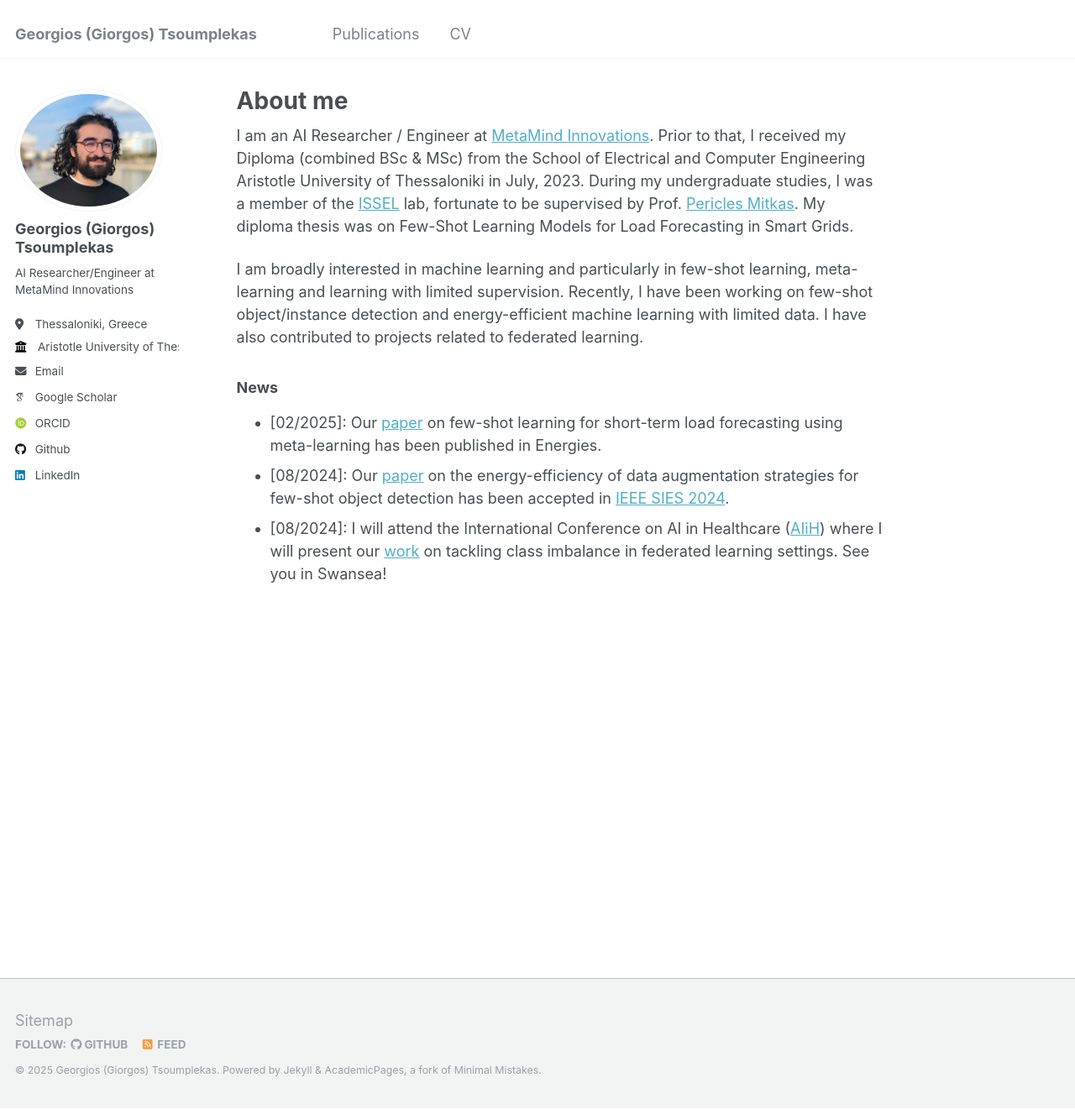
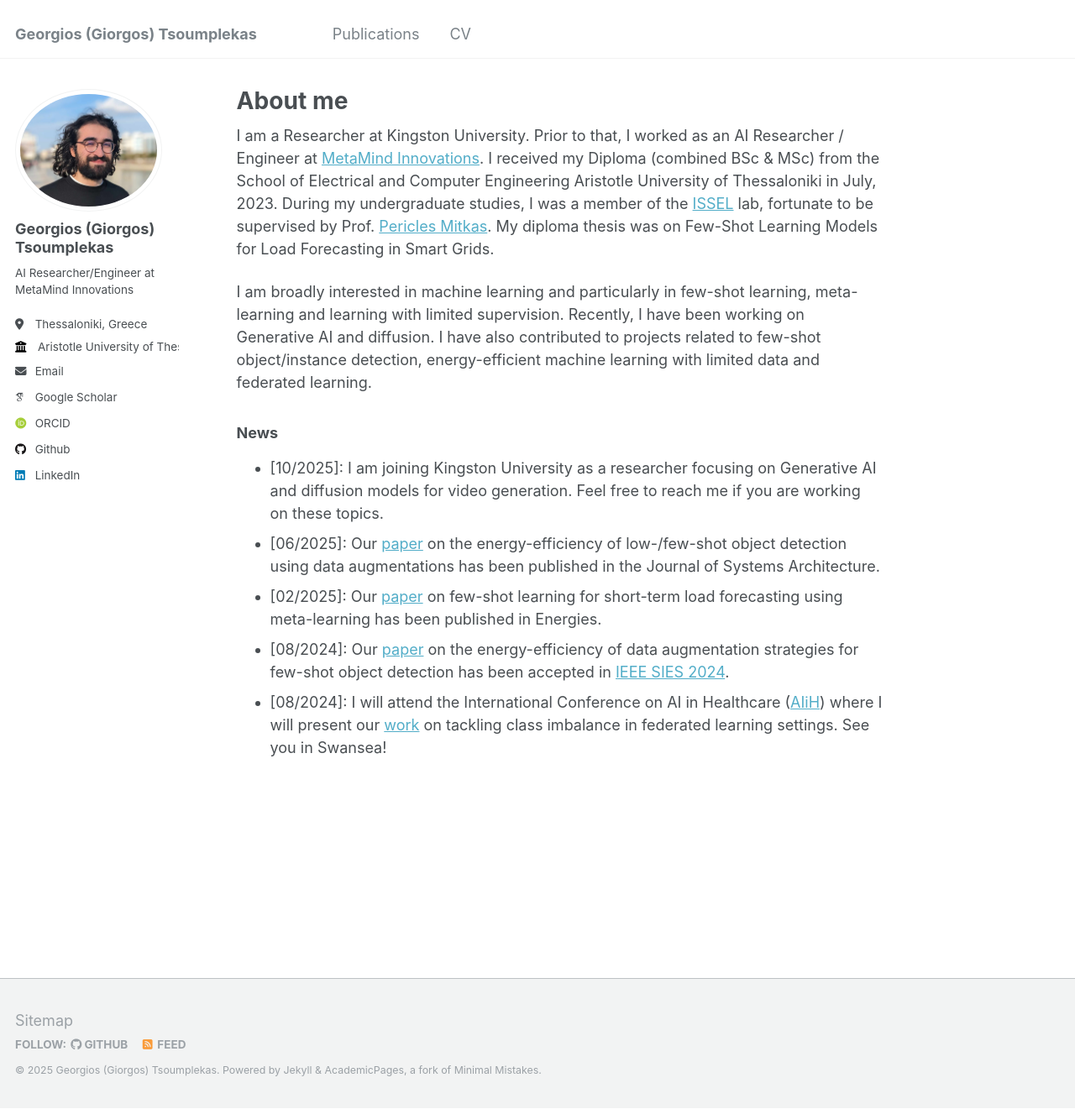
Before and after one commit to GeorgeTsoumplekas/GeorgeTsoumplekas.github.io, a Jekyll site: the page built from _pages/about.md, in a window 1280 px wide and 1321 px high. Shown: the whole window at 84% size. Built offline with Jekyll 4.4.1, drawn with Linux system fonts in a browser that asks for light colours; some web fonts are replaced.

Commit message:
Update about.md

```diff
--- a/_pages/about.md
+++ b/_pages/about.md
@@ -8,11 +8,13 @@ redirect_from:
   - /about.html
 ---
 
-I am an AI Researcher / Engineer at [MetaMind Innovations](https://metamind.gr/el/). Prior to that, I received my Diploma (combined BSc & MSc) from the School of Electrical and Computer Engineering Aristotle University of Thessaloniki in July, 2023. During my undergraduate studies, I was a member of the [ISSEL](https://lab.issel.ee.auth.gr/) lab, fortunate to be supervised by Prof. [Pericles Mitkas](https://www.linkedin.com/in/pericles-a-mitkas-08a23611/). My diploma thesis was on Few-Shot Learning Models for Load Forecasting in Smart Grids.
+I am a Researcher at Kingston University. Prior to that, I worked as an AI Researcher / Engineer at [MetaMind Innovations](https://metamind.gr/el/). I received my Diploma (combined BSc & MSc) from the School of Electrical and Computer Engineering Aristotle University of Thessaloniki in July, 2023. During my undergraduate studies, I was a member of the [ISSEL](https://lab.issel.ee.auth.gr/) lab, fortunate to be supervised by Prof. [Pericles Mitkas](https://www.linkedin.com/in/pericles-a-mitkas-08a23611/). My diploma thesis was on Few-Shot Learning Models for Load Forecasting in Smart Grids.
 
-I am broadly interested in machine learning and particularly in few-shot learning, meta-learning and learning with limited supervision. Recently, I have been working on few-shot object/instance detection and energy-efficient machine learning with limited data. I have also contributed to projects related to federated learning.
+I am broadly interested in machine learning and particularly in few-shot learning, meta-learning and learning with limited supervision. Recently, I have been working on Generative AI and diffusion. I have also contributed to projects related to few-shot object/instance detection, energy-efficient machine learning with limited data and federated learning.
 
 ### News
+* \[10/2025\]: I am joining Kingston University as a researcher focusing on Generative AI and diffusion models for video generation. Feel free to reach me if you are working on these topics.
+* \[06/2025\]: Our [paper](https://www.sciencedirect.com/science/article/pii/S1383762125001560) on the energy-efficiency of low-/few-shot object detection using data augmentations has been published in the Journal of Systems Architecture.
 * \[02/2025\]: Our [paper](https://www.mdpi.com/1996-1073/18/3/742) on few-shot learning for short-term load forecasting using meta-learning has been published in Energies.
 * \[08/2024\]: Our [paper](https://www.arxiv.org/pdf/2408.10940) on the energy-efficiency of data augmentation strategies for few-shot object detection has been accepted in [IEEE SIES 2024](https://ieee-sies.org/).
 * \[08/2024\]: I will attend the International Conference on AI in Healthcare ([AIiH](https://aiih.cc/)) where I will present our [work](https://arxiv.org/pdf/2405.20430) on tackling class imbalance in federated learning settings. See you in Swansea!
```
